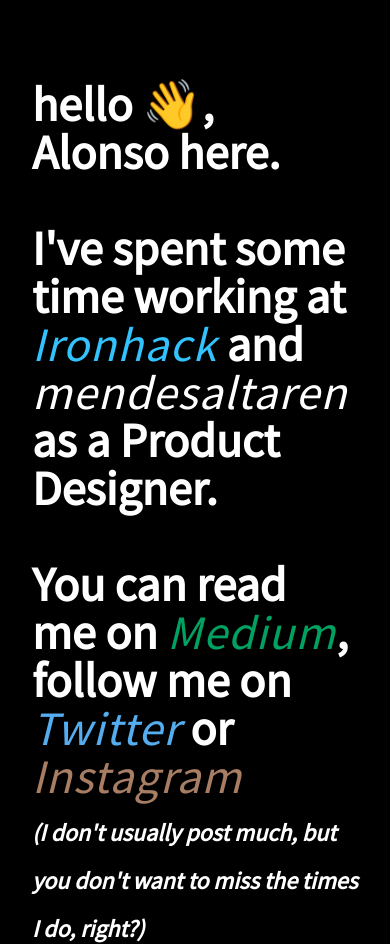
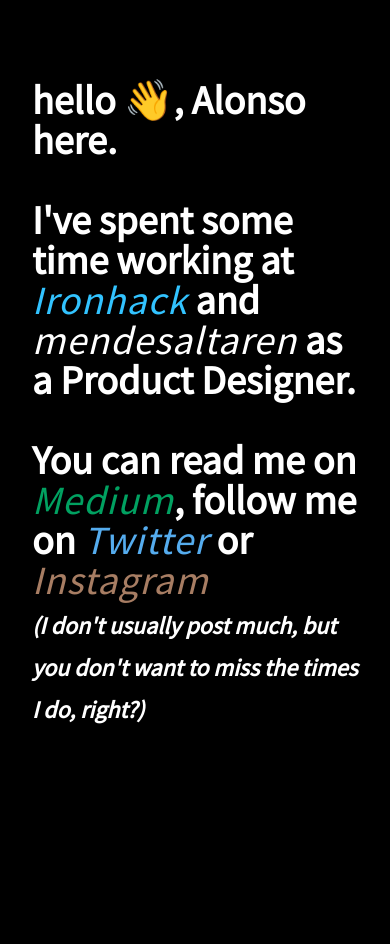
Before and after one commit to pablochux/Portfolio, a plain HTML site: page index.html in a window 390 px wide. After the commit the page ends 844 px from the top, so only its background shows below. Drawn offline with Linux system fonts and the light colour scheme.

Commit message:
More updates to mobile

```diff
--- a/css/styles.css
+++ b/css/styles.css
@@ -149,10 +149,11 @@
     margin-top: 80px;
     margin-left: 32px;
     margin-right: 32px;
-    font-size: 48px;
+    font-size: 40px;
   }
   i{
     font-size: 24px;
+    line-height: 32px;
   }
 
 }
```
